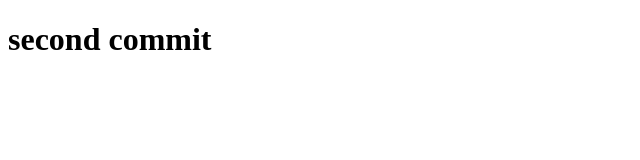
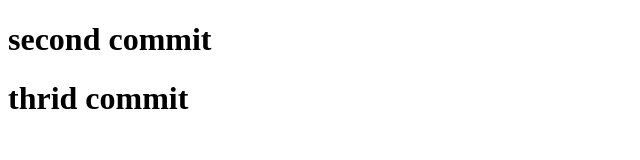
Before and after one commit to Ryangendel/revertExample, a plain HTML site: page index.html in a window 1280 px wide. Shown: the whole page, without its empty margins (0-640 px from the left). Drawn offline with Linux system fonts and the light colour scheme.

Commit message:
thrid commit

```diff
--- a/index.html
+++ b/index.html
@@ -8,5 +8,6 @@
 </head>
 <body>
     <h1>second commit</h1>
+    <h1>thrid commit</h1>
 </body>
 </html>
```
